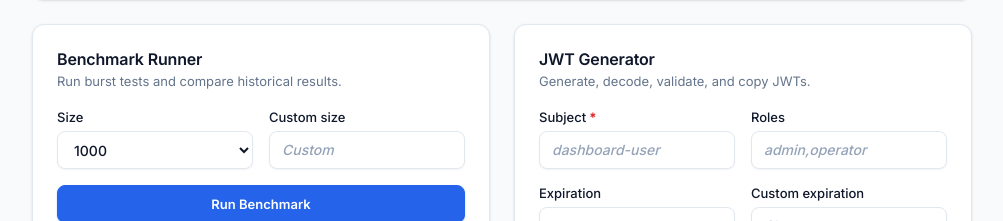
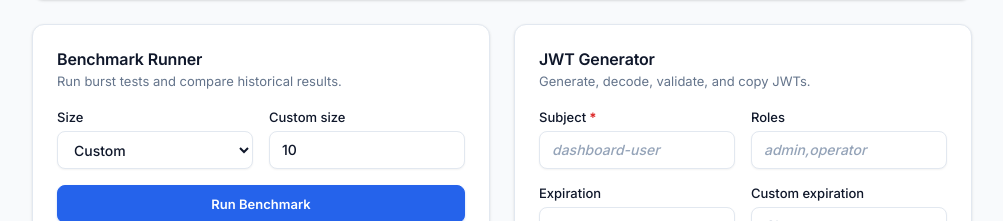
Before and after one commit to devkul-balhara/eventrelay, a website: page src/dashboard/index.html in a window 1280 px wide. Shown: the part 2482-2703 px from the top of the page, without its empty margins (268-1271 px from the left). Drawn offline with Linux system fonts and the light colour scheme; no server answers.

Commit message:
update index.html

```diff
--- a/src/dashboard/index.html
+++ b/src/dashboard/index.html
@@ -253,17 +253,16 @@
         <select id="benchmark-size">
             <option>100</option>
             <option>500</option>
-                            <option selected="">1000</option>
+            <option>1000</option>
             <option>2500</option>
             <option>5000</option>
             <option>10000</option>
             <option>25000</option>
             <option>50000</option>
             <option>100000</option>
-                            <option value="custom">Custom</option>
-                        </select>
+            <option value="custom" selected>Custom</option> </select>
         </label>
-                    <label>Custom size<input id="benchmark-custom" max="100000" min="1" placeholder="Custom" type="number"/></label>
+        <label>Custom size<input id="benchmark-custom" max="100000" min="1" placeholder="Custom" type="number" value="10"/></label>
                     <button class="btn primary span-2" id="run-benchmark" type="submit">Run Benchmark</button>
                 </form>
                 <div class="progress"><div id="benchmark-progress" style="width:0%"></div></div>
```
Lines whose indentation alone changed are shown as unchanged.
